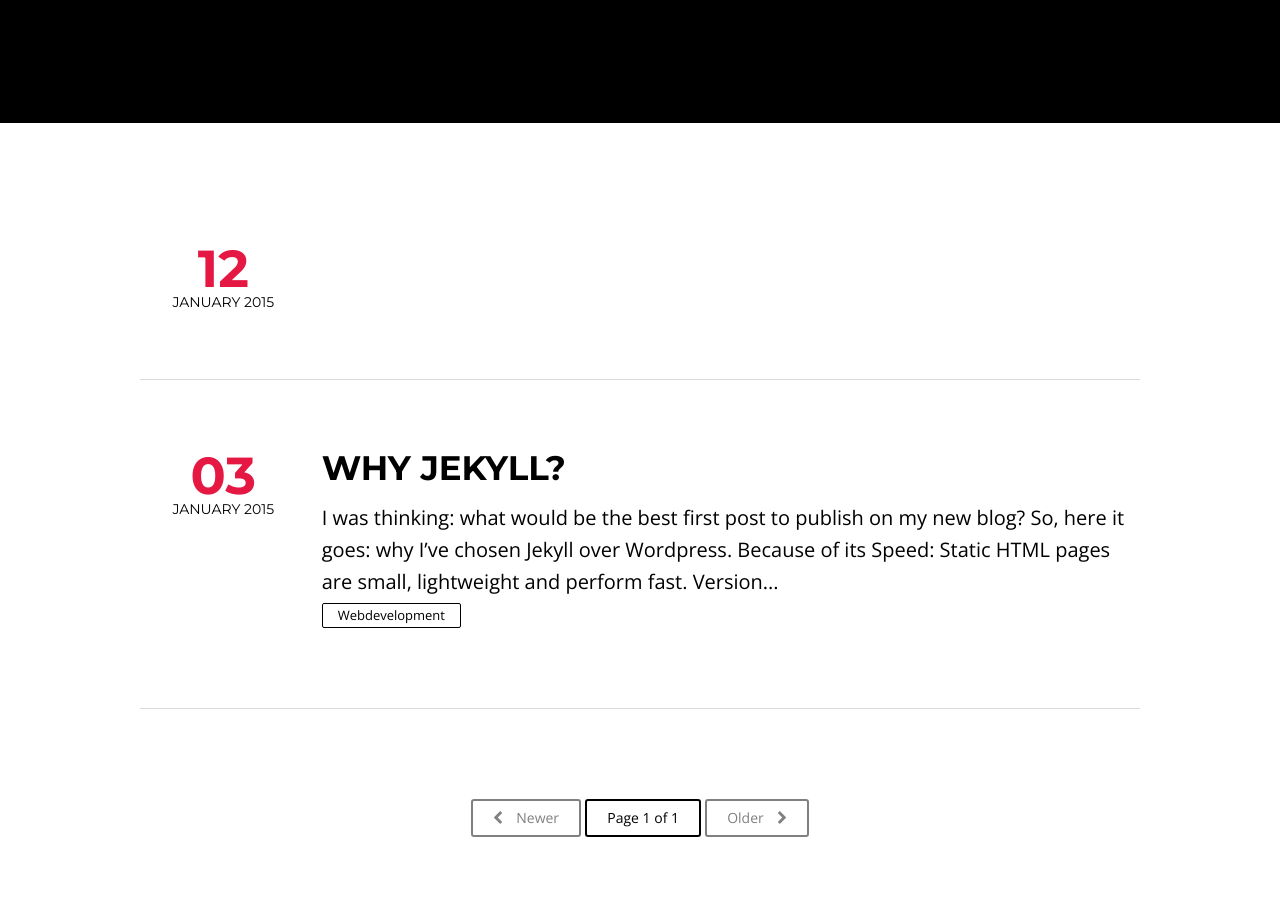
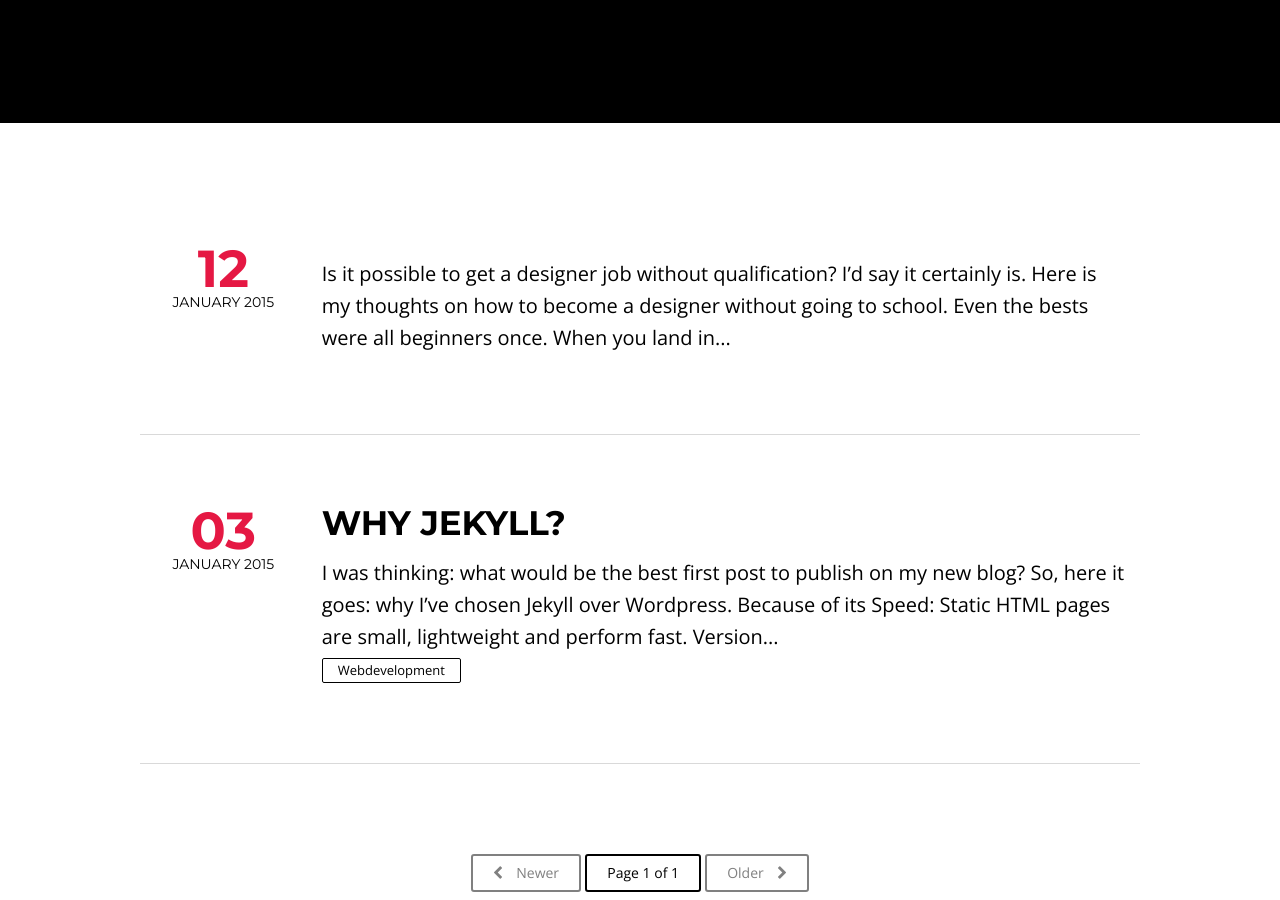
Before and after one commit to nikitisza/nikitisza.github.io, a Jekyll site: the page built from index.html, in a window 1280 px wide and 900 px high, scrolled down 401 px. Built offline with Jekyll 4.4.1, drawn with Linux system fonts in a browser that asks for light colours; nearby versions of some CDN libraries; the list of posts is cut into pages by our own code.

Commit message:
second post try

```diff
--- a/_posts/2015-01-11-how-to-become-a-designer.md
+++ b/_posts/2015-01-11-how-to-become-a-designer.md
@@ -12,3 +12,10 @@ chart:
 comments: true
 featured: true
 ---
+Is it possible to get a designer job without qualification? I'd say it certainly is.
+
+Here is my thoughts on how to become a designer without going to school.
+
+
+
+Even the bests were all [beginners](http://vimeo.com/85040589) once. When you land in your first design job, keep learning. This is one of the jobs that will never bore you. There is always so much new to learn and to improve on for example new tool, updates on older software. Never stop learning. This is the **only way** to keep your knowledge sharp and give yourself an edge in order to differentiate yourself from other designers on the job market.
```
